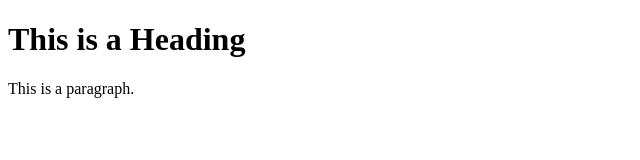
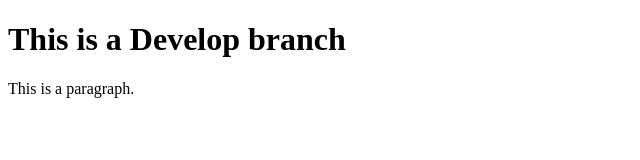
Before and after one commit to truonghaianh30102007-sketch/test-github, a plain HTML site: page index.html in a window 1280 px wide. Shown: the whole page, without its empty margins (0-640 px from the left). Drawn offline with Linux system fonts and the light colour scheme.

Commit message:
refactor: update heading 1

```diff
--- a/index.html
+++ b/index.html
@@ -5,7 +5,7 @@
 </head>
 <body>
 
-<h1>This is a Heading</h1>
+<h1>This is a Develop branch</h1>
 <p>This is a paragraph.</p>
 
 </body>
```
